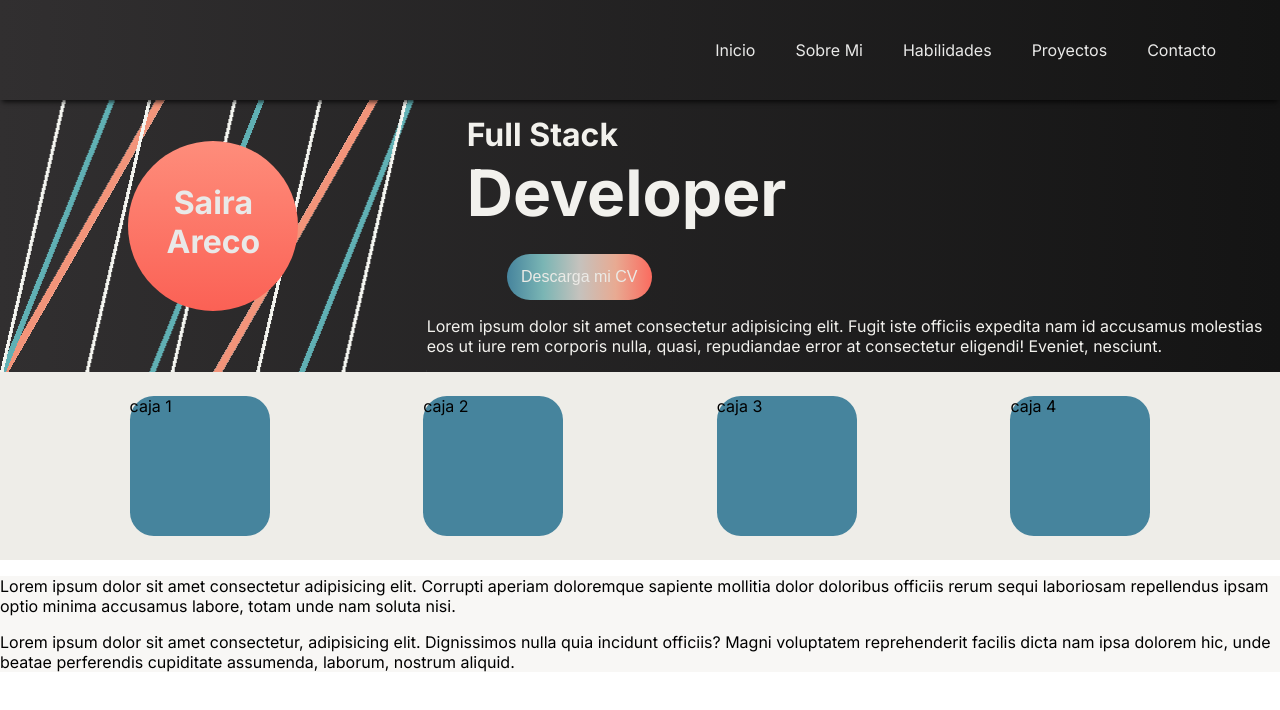
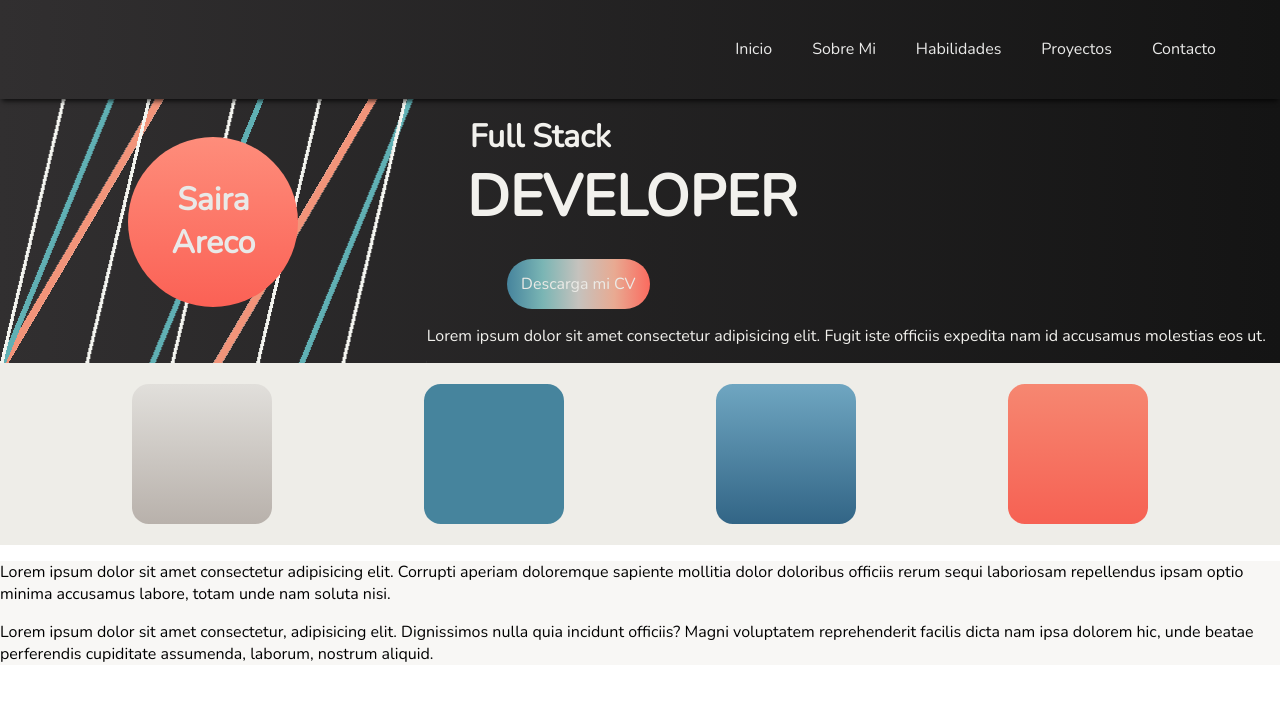
Before and after one commit to sairaareco/portfolio, a Next.js app in the folder client/: page / in a window 1280 px wide. Shown: the top 710 px of the page. Built offline with nearby package versions, Linux system fonts and the light colour scheme.

Commit message:
detalles del inicio

```diff
--- a/client/app/components/Init.tsx
+++ b/client/app/components/Init.tsx
@@ -15,14 +15,14 @@ const Init = () => {
                     <h3 className={styles.fullStack}> Full Stack </h3>
                     <h1 className={styles.developer}> Developer </h1>
                     <button className={styles.buttonDownloadCv}> Descarga mi CV </button>
-                    <p className={styles.description}> Lorem ipsum dolor sit amet consectetur adipisicing elit. Fugit iste officiis expedita nam id accusamus molestias eos ut iure rem corporis nulla, quasi, repudiandae error at consectetur eligendi! Eveniet, nesciunt.</p>
+                    <p className={styles.description}> Lorem ipsum dolor sit amet consectetur adipisicing elit. Fugit iste officiis expedita nam id accusamus molestias eos ut.</p>
                 </div>
             </div>
             <div className={styles.boxes}>
-                    <div className={styles.boxUno}> caja 1 </div>
-                    <div className={styles.boxDos}> caja 2 </div>
-                    <div className={styles.boxTres}> caja 3 </div>
-                    <div className={styles.boxCuatro}> caja 4 </div>
+                    <div className={styles.boxUno}>  </div>
+                    <div className={styles.boxDos}>  </div>
+                    <div className={styles.boxTres}>  </div>
+                    <div className={styles.boxCuatro}>  </div>
                 </div>
         </main>
     )
--- a/client/app/globals.css
+++ b/client/app/globals.css
@@ -1,7 +1,14 @@
+@import url('https://fonts.googleapis.com/css2?family=Nunito&display=swap');
+
 body {
+
   margin: 0;
   padding: 0;
   box-sizing: border-box;
+}
+
+* {
+  font-family: 'Nunito', sans-serif;
 }
 
 /*
--- a/client/app/styles/Init.module.css
+++ b/client/app/styles/Init.module.css
@@ -7,6 +7,7 @@ backgraound attachhemtne: para dejar fixed un fondo de pantalla
 }
 
 .containerGrid {
+    /* margin-bottom: 3rem; */
     display: grid;
     grid-template-rows: 1fr auto;
     grid-template-columns: 1fr 2fr;
@@ -59,7 +60,7 @@ backgraound attachhemtne: para dejar fixed un fondo de pantalla
 }
 
 .fullStack {
-    margin: 0rem 0rem 0rem 2.5rem;
+    margin: 0rem 0rem 0rem 2.7rem;
     color: #F2F1ED;
     padding-top: 7.2rem;
     font-size: 2rem;
@@ -68,7 +69,8 @@ backgraound attachhemtne: para dejar fixed un fondo de pantalla
 .developer {
     margin: 0rem 0rem 1.4rem 2.5rem;
     color: #F2F1ED;
-    font-size: 4rem;
+    font-size: 3.6rem;
+    text-transform: uppercase;
 }
 
 .buttonDownloadCv {
@@ -98,30 +100,33 @@ backgraound attachhemtne: para dejar fixed un fondo de pantalla
 }
 
 .boxUno {
-    margin: 1.5rem;
+    margin: 1.3rem;
+    width: 140px;
+    height: 140px;
+    border-radius: 12%;
+    background: linear-gradient(to bottom, #E1DFDB, #B8B1AB);
+}
+
+.boxDos {
+    margin: 1.3rem;
     background-color: #46849D;
     width: 140px;
     height: 140px;
-    border-radius: 17%;
+    border-radius: 12%;
 }
-.boxDos {
-    margin: 1.5rem;
+.boxTres {
+    margin: 1.3rem;
     background-color: #46849D;
     width: 140px;
     height: 140px;
-    border-radius: 17%;
+    border-radius: 12%;
+    background: linear-gradient(to bottom, #6FA6C1, #326586);
 }
-.boxTres {
-    margin: 1.5rem;
-    background-color: #46849D;
+
+.boxCuatro {
+    margin: 1.3rem;
     width: 140px;
     height: 140px;
-    border-radius: 17%;
+    border-radius: 12%;
+    background: linear-gradient(to bottom, #F68771, #F66153);
 }
-.boxCuatro {
-    margin: 1.5rem;
-    background-color: #46849D;
-    width: 140px;
-    height: 140px;
-    border-radius: 17%;
-}
--- a/client/app/styles/Navbar.module.css
+++ b/client/app/styles/Navbar.module.css
@@ -6,7 +6,7 @@
     width: 100%;
     background: linear-gradient(to right, #312F30, #141414);
     width: 100%;
-    padding: 1.5rem 0rem 1.5rem 0rem;
+    padding: 1.4rem 0rem 1.4rem 0rem;
     z-index: 30;
     box-shadow: 0px 4px 5px -2px rgba(0, 0, 0, 0.75);
 }
```
